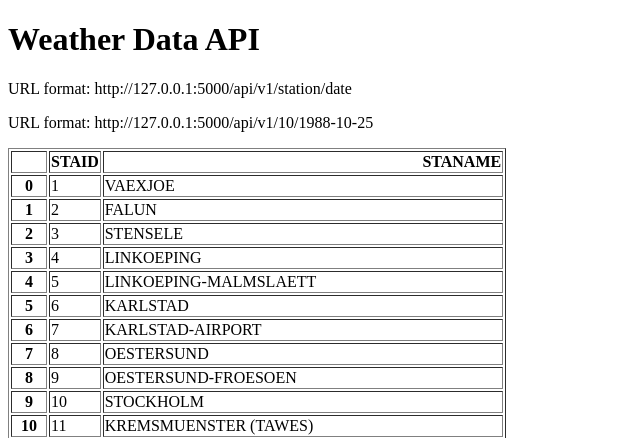
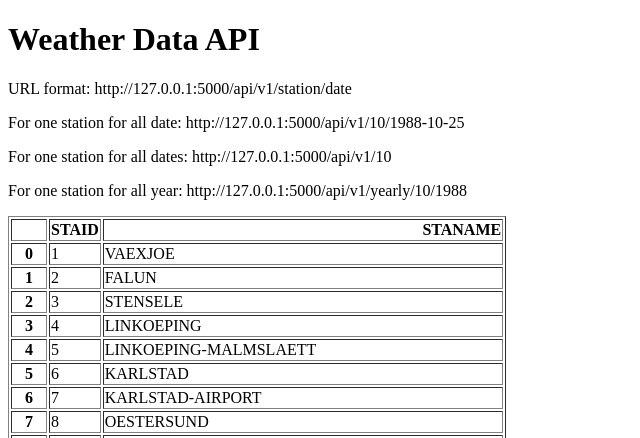
Before and after one commit to dhirajab/Weather_data_API, a Flask app: page / in a window 1280 px wide. Shown: the top 438 px of the page, without its empty margins (0-640 px from the left). Run offline with Flask 3, Linux system fonts and the light colour scheme.

Commit message:
Add url endpoint for yearly and all data

```diff
--- a/main.py
+++ b/main.py
@@ -19,5 +19,21 @@ def about(station, date):
             "date": date,
             "temperature": temperature}
 
+@app.route("/api/v1/<station>")
+def all_data(station):
+    filename = "data/TG_STAID" + str(station).zfill(6) + ".txt"
+    df = pd.read_csv(filename, skiprows=20, parse_dates=["    DATE"])
+    result = df.to_dict(orient="records")
+    return result
+
+@app.route("/api/v1/yearly/<station>/<year>")
+def yearly(station, year):
+    filename = "data/TG_STAID" + str(station).zfill(6) + ".txt"
+    df = pd.read_csv(filename, skiprows=20, parse_dates=["    DATE"])
+    df["    DATE"] = df["    DATE"].astype(str)
+    result = df[df["    DATE"].str.startswith(str(year))].to_dict(orient="records")
+    return result
+
+
 if __name__ == "__main__":
     app.run(debug=True)
--- a/templates/home.html
+++ b/templates/home.html
@@ -7,7 +7,9 @@
 <body>
 <h1>Weather Data API</h1>
 <p>URL format: http://127.0.0.1:5000/api/v1/station/date</p>
-<p>URL format: http://127.0.0.1:5000/api/v1/10/1988-10-25</p>
+<p>For one station for all date: http://127.0.0.1:5000/api/v1/10/1988-10-25</p>
+<p>For one station for all dates: http://127.0.0.1:5000/api/v1/10</p>
+<p>For one station for all year: http://127.0.0.1:5000/api/v1/yearly/10/1988</p>
 <p>{{data|safe}}</p>
 </body>
 </html>
```
